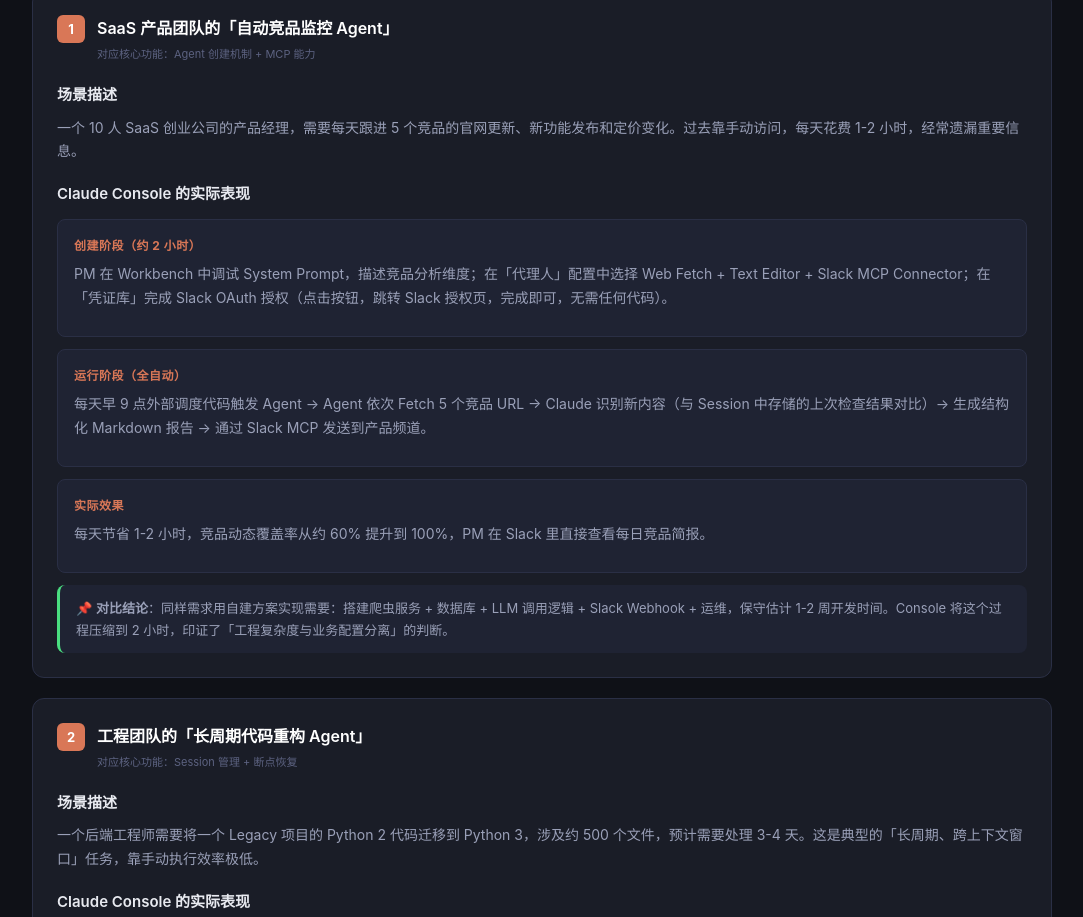
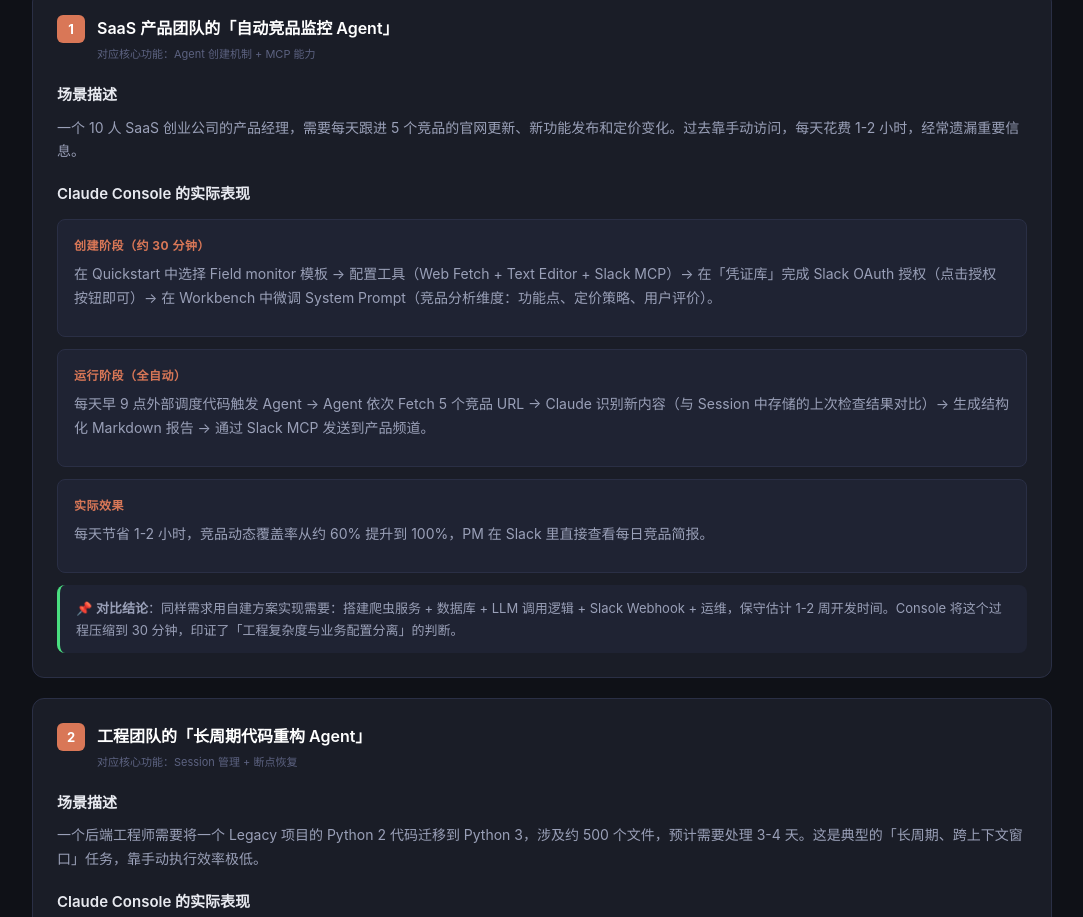
Before and after one commit to zzhen6930-wq/claude-console-report, a plain HTML site: page index.html in a window 1280 px wide. Shown: the part 8911-9828 px from the top of the page, without its empty margins (98-1181 px from the left). Drawn offline with Linux system fonts and the light colour scheme.

Commit message:
更新：精简创建流程、修正Case时间、布局优化、删除雷达图和数据速览

```diff
--- a/index.html
+++ b/index.html
@@ -437,8 +437,8 @@ print(session.id)  # 后续可用 wake(session_id) 恢复断点</code></pre>
 
     <h4>Claude Console 的实际表现</h4>
     <div class="step-box">
-      <div class="step-num">创建阶段（约 2 小时）</div>
-      <p>PM 在 Workbench 中调试 System Prompt，描述竞品分析维度；在「代理人」配置中选择 Web Fetch + Text Editor + Slack MCP Connector；在「凭证库」完成 Slack OAuth 授权（点击按钮，跳转 Slack 授权页，完成即可，无需任何代码）。</p>
+      <div class="step-num">创建阶段（约 30 分钟）</div>
+      <p>在 Quickstart 中选择 Field monitor 模板 → 配置工具（Web Fetch + Text Editor + Slack MCP）→ 在「凭证库」完成 Slack OAuth 授权（点击授权按钮即可）→ 在 Workbench 中微调 System Prompt（竞品分析维度：功能点、定价策略、用户评价）。</p>
     </div>
     <div class="step-box">
       <div class="step-num">运行阶段（全自动）</div>
@@ -449,7 +449,7 @@ print(session.id)  # 后续可用 wake(session_id) 恢复断点</code></pre>
       <p>每天节省 1-2 小时，竞品动态覆盖率从约 60% 提升到 100%，PM 在 Slack 里直接查看每日竞品简报。</p>
     </div>
 
-    <div class="verdict">📌 <b>对比结论</b>：同样需求用自建方案实现需要：搭建爬虫服务 + 数据库 + LLM 调用逻辑 + Slack Webhook + 运维，保守估计 1-2 周开发时间。Console 将这个过程压缩到 2 小时，印证了「工程复杂度与业务配置分离」的判断。</div>
+    <div class="verdict">📌 <b>对比结论</b>：同样需求用自建方案实现需要：搭建爬虫服务 + 数据库 + LLM 调用逻辑 + Slack Webhook + 运维，保守估计 1-2 周开发时间。Console 将这个过程压缩到 30 分钟，印证了「工程复杂度与业务配置分离」的判断。</div>
   </div>
 
   <!-- Case 2 -->
@@ -523,7 +523,7 @@ print(session.id)  # 后续可用 wake(session_id) 恢复断点</code></pre>
     <h4>Case 总结</h4>
     <table>
       <tr><th>Case</th><th>对应核心功能</th><th>关键表现</th><th>结论</th></tr>
-      <tr><td><b>竞品监控 Agent</b></td><td>Agent 创建机制 + MCP</td><td>2 小时完成创建，全自动每日执行</td><td>Console 将自建成本从 1-2 周压缩到 2 小时</td></tr>
+      <tr><td><b>竞品监控 Agent</b></td><td>Agent 创建机制 + MCP</td><td>30 分钟完成创建，全自动每日执行</td><td>Console 将自建成本从 1-2 周压缩到 30 分钟</td></tr>
       <tr><td><b>代码重构 Agent</b></td><td>Session 管理 + 断点恢复</td><td>跨 3 天、500 个文件，中断可恢复</td><td>Session 机制使长周期任务首次具备生产可行性</td></tr>
       <tr><td><b>智能客服 Agent</b></td><td>Skills 封装 + 凭证安全</td><td>话术一致、提示注入防御有效</td><td>Skills 保证行为一致性，Vault 保证安全合规</td></tr>
     </table>
```
